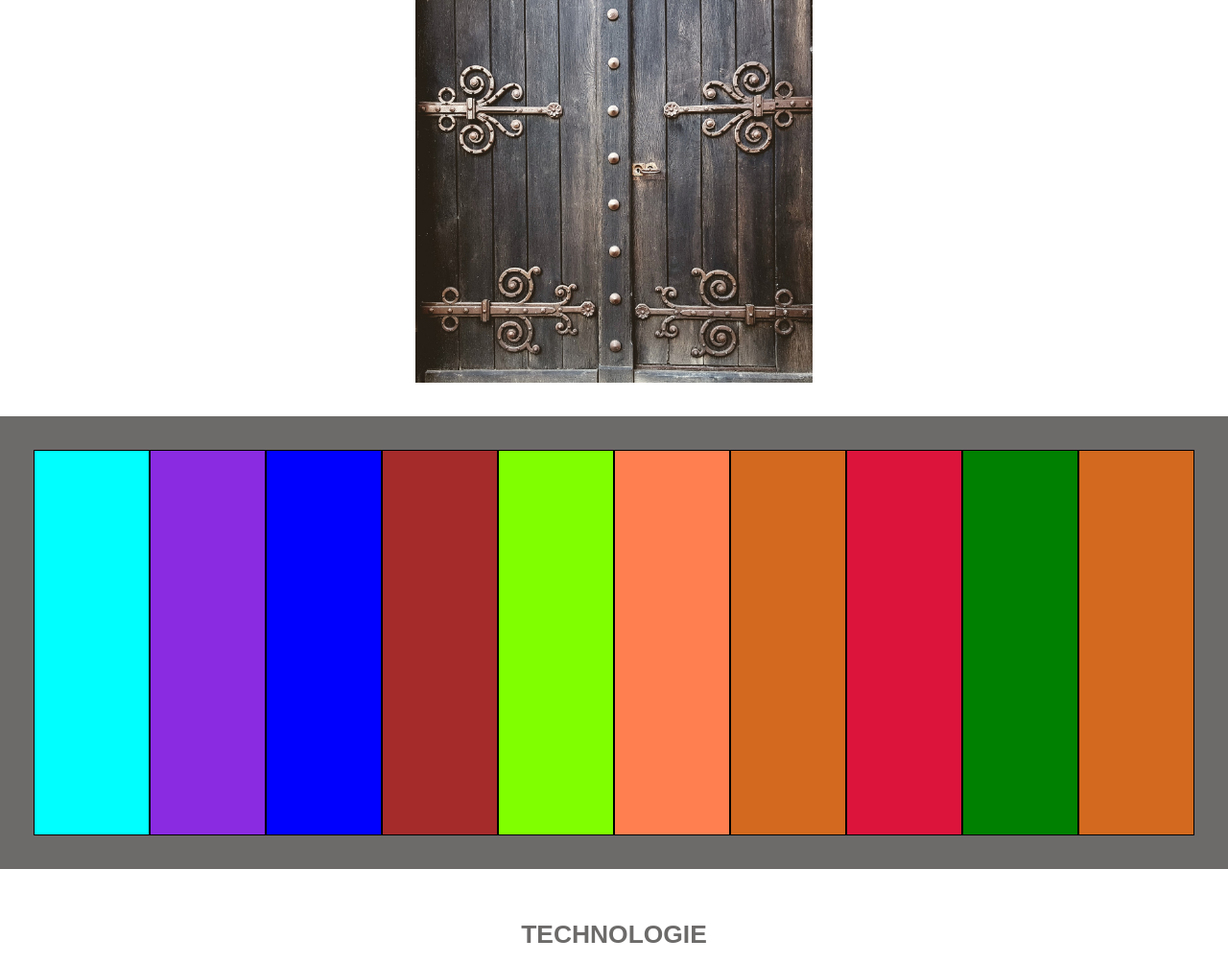
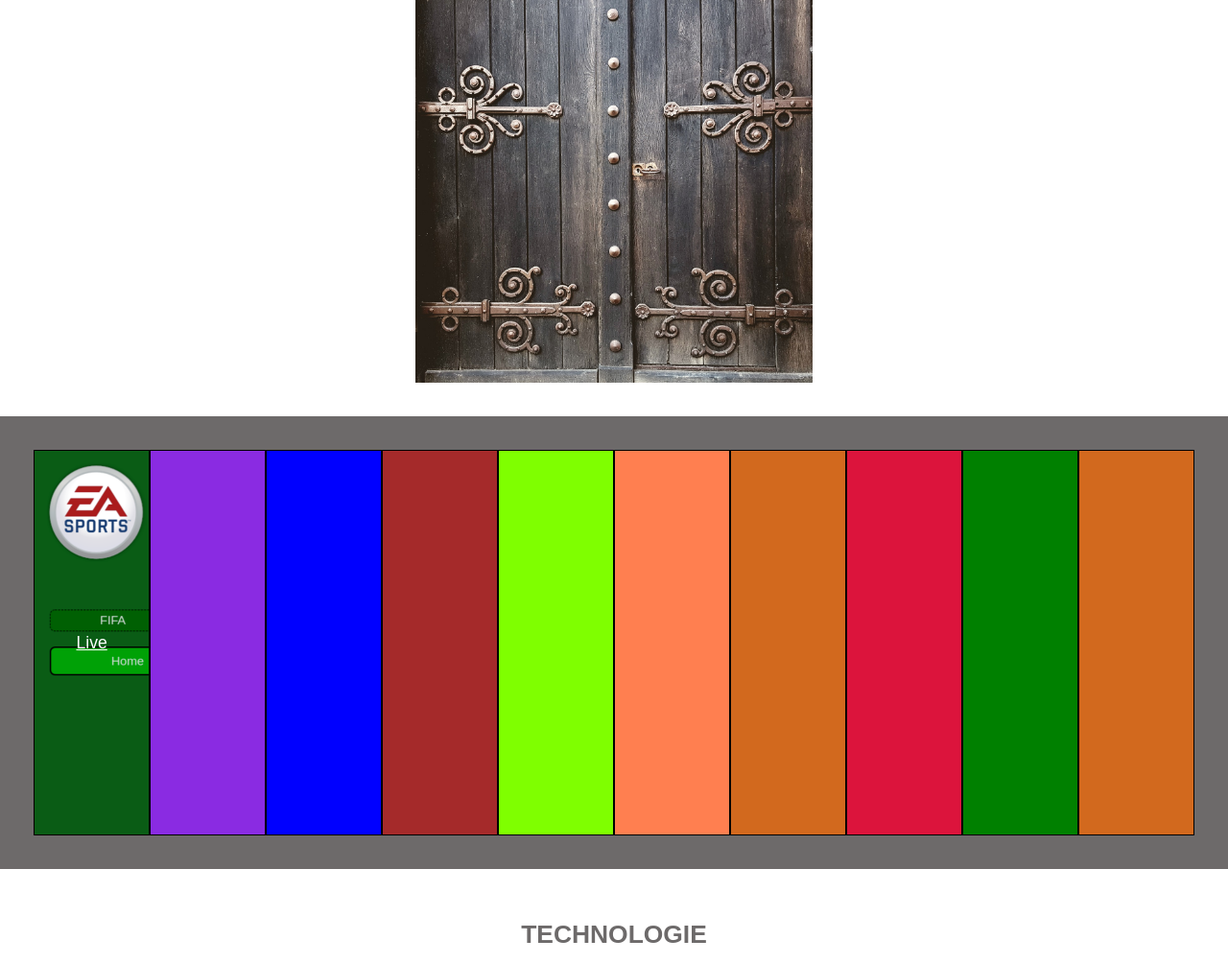
Before and after one commit to cookavsky/Portfolio, a PHP site: page / in a window 1280 px wide. Shown: the part 522-1526 px from the top of the page at 96% size. Run offline with PHP 8.4, Linux system fonts and the light colour scheme.

Commit message:
Add One Photo

```diff
--- a/css/style.css
+++ b/css/style.css
@@ -212,7 +212,7 @@
 
 #Portfolio-1
 {
-    background-color: aqua;
+    background: url("../img/Fifa.png") no-repeat;
 }
 
 #Portfolio-2
@@ -258,6 +258,7 @@
 .Size
 {
     flex-basis: 100%;
+    background-size: 100% !important;
 }
 
 .Skills
--- a/index.php
+++ b/index.php
@@ -44,7 +44,11 @@
             </div>
         </article>
         <article class="Gallery">
-            <div id="Portfolio-1" class="Portfolio"></div>
+            <div id="Portfolio-1" class="Portfolio">
+                <a href="https://fifa.cookavsky.com/" target=_blank>
+                    <div>Live</div>
+                </a>
+            </div>
             <div id="Portfolio-2" class="Portfolio"></div>
             <div id="Portfolio-3" class="Portfolio"></div>
             <div id="Portfolio-4" class="Portfolio"></div>
```
Also changed, not shown: img/Fifa.png (added).
